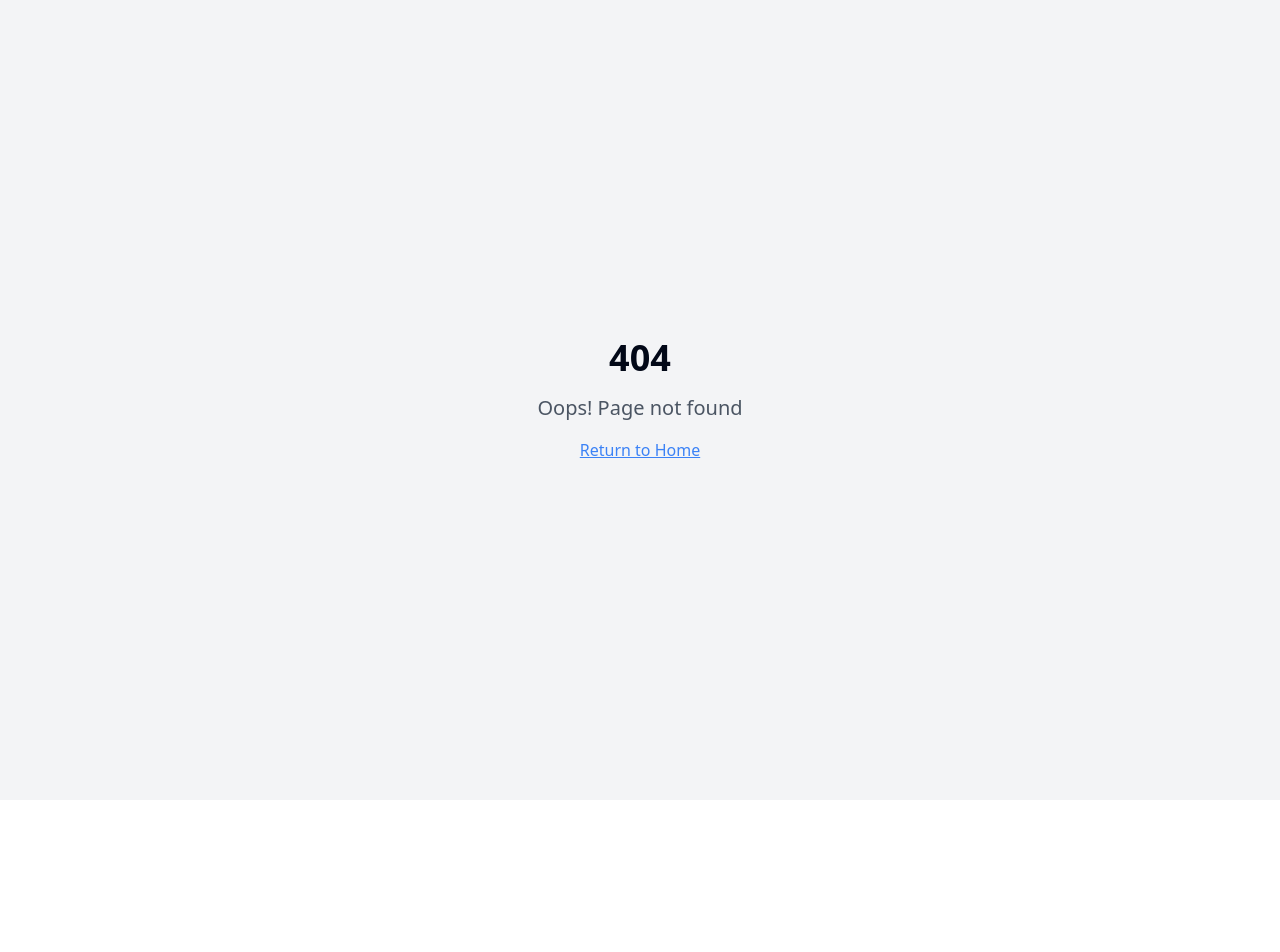
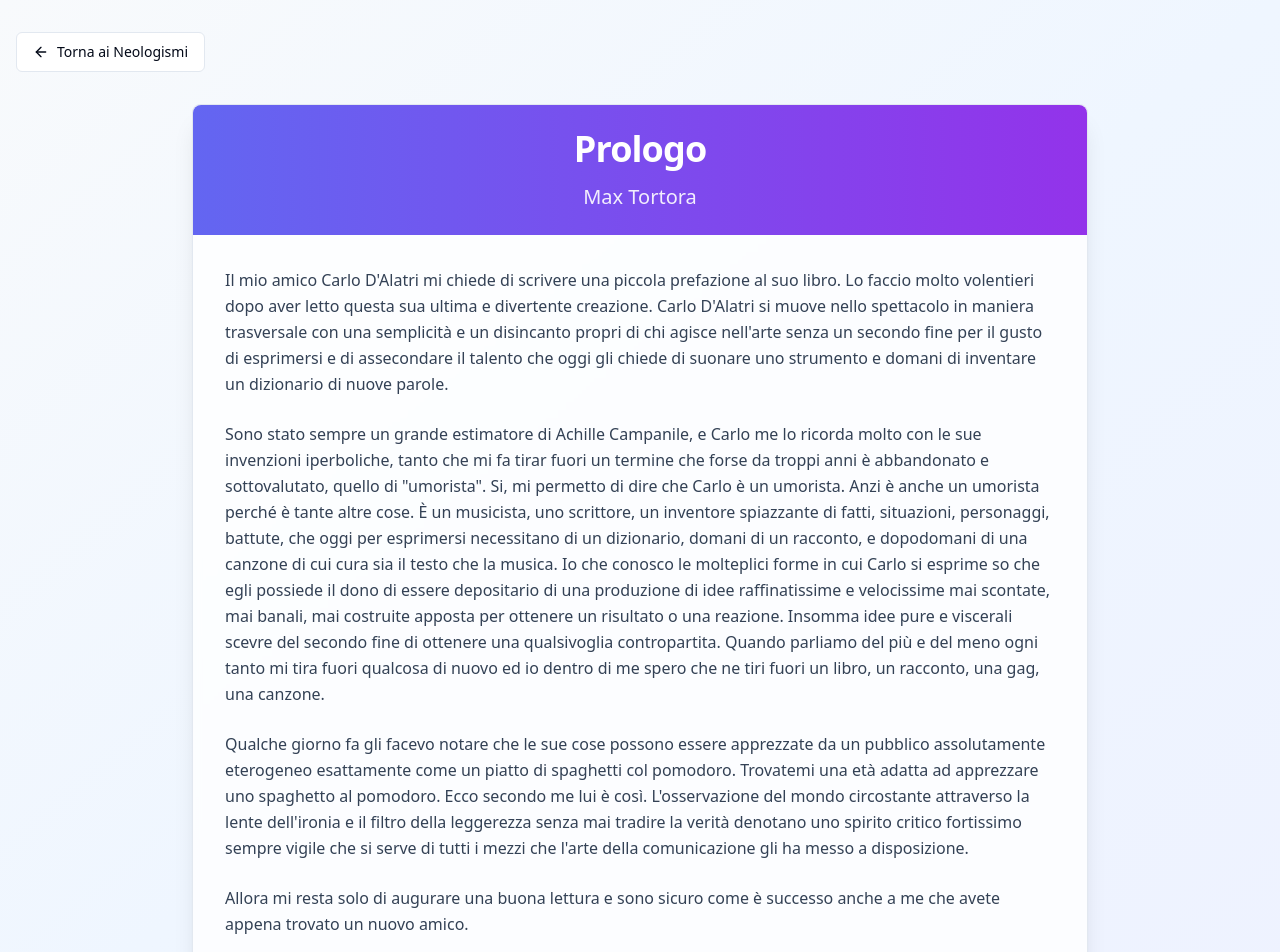
Before and after one commit to VitoTeamInova/neo-word-vault, a React (Vite) app: page /prologo-max-tortora in a window 1280 px wide. Before the commit this address had no page. Shown: the top 952 px of the page. Before the commit the page ends 800 px from the top, so only its background shows below. Built offline with nearby package versions, Linux system fonts and the light colour scheme.

Commit message:
Add new pages and navigation links
Added "Prologo-Max Tortora" and "Tuttologo - Lillo" pages with provided content and added links to them in the header.

```diff
--- a/src/App.tsx
+++ b/src/App.tsx
@@ -1,9 +1,12 @@
+
 import { Toaster } from "@/components/ui/toaster";
 import { Toaster as Sonner } from "@/components/ui/sonner";
 import { TooltipProvider } from "@/components/ui/tooltip";
 import { QueryClient, QueryClientProvider } from "@tanstack/react-query";
 import { BrowserRouter, Routes, Route } from "react-router-dom";
 import Index from "./pages/Index";
+import PrologoMaxTortora from "./pages/PrologoMaxTortora";
+import TuttologoLillo from "./pages/TuttologoLillo";
 import NotFound from "./pages/NotFound";
 
 const queryClient = new QueryClient();
@@ -16,6 +19,8 @@ const App = () => (
       <BrowserRouter>
         <Routes>
           <Route path="/" element={<Index />} />
+          <Route path="/prologo-max-tortora" element={<PrologoMaxTortora />} />
+          <Route path="/tuttologo-lillo" element={<TuttologoLillo />} />
           {/* ADD ALL CUSTOM ROUTES ABOVE THE CATCH-ALL "*" ROUTE */}
           <Route path="*" element={<NotFound />} />
         </Routes>
--- a/src/pages/Index.tsx
+++ b/src/pages/Index.tsx
@@ -1,4 +1,3 @@
-
 import React, { useState, useMemo } from 'react';
 import { Button } from "@/components/ui/button";
 import { Card, CardContent, CardDescription, CardHeader, CardTitle } from "@/components/ui/card";
@@ -8,6 +7,7 @@ import { Select, SelectContent, SelectItem, SelectTrigger, SelectValue } from "@
 import { Dialog, DialogContent, DialogHeader, DialogTitle, DialogTrigger } from "@/components/ui/dialog";
 import { ScrollArea } from "@/components/ui/scroll-area";
 import { Search, Plus } from "lucide-react";
+import { Link } from "react-router-dom";
 import AddNeologismForm from "@/components/AddNeologismForm";
 import NeologismCard from "@/components/NeologismCard";
 import { neologisms as importedNeologisms, getCategories } from "@/data/neologisms";
@@ -87,6 +87,23 @@ const Index = () => {
                 <p className="text-slate-600 text-lg">
                   Una collezione di parole per descrivere l'indescrivibile
                 </p>
+                {/* Navigation Links */}
+                <nav className="mt-4">
+                  <div className="flex gap-6">
+                    <Link
+                      to="/prologo-max-tortora"
+                      className="text-indigo-600 hover:text-indigo-800 hover:underline transition-colors"
+                    >
+                      Prologo - Max Tortora
+                    </Link>
+                    <Link
+                      to="/tuttologo-lillo"
+                      className="text-indigo-600 hover:text-indigo-800 hover:underline transition-colors"
+                    >
+                      Tuttologo - Lillo
+                    </Link>
+                  </div>
+                </nav>
               </div>
               <Dialog open={isDialogOpen} onOpenChange={setIsDialogOpen}>
                 <DialogTrigger asChild>
--- /dev/null
+++ b/src/pages/PrologoMaxTortora.tsx
@@ -0,0 +1,73 @@
+
+import React from 'react';
+import { Link } from 'react-router-dom';
+import { ArrowLeft } from 'lucide-react';
+import { Button } from "@/components/ui/button";
+import { Card, CardContent, CardHeader, CardTitle } from "@/components/ui/card";
+
+const PrologoMaxTortora = () => {
+  return (
+    <div className="min-h-screen bg-gradient-to-br from-slate-50 via-blue-50 to-indigo-50">
+      <div className="container mx-auto px-4 py-8">
+        {/* Back Navigation */}
+        <div className="mb-8">
+          <Link to="/">
+            <Button variant="outline" className="flex items-center gap-2">
+              <ArrowLeft className="w-4 h-4" />
+              Torna ai Neologismi
+            </Button>
+          </Link>
+        </div>
+
+        {/* Main Content */}
+        <Card className="max-w-4xl mx-auto bg-white/80 backdrop-blur-sm shadow-xl">
+          <CardHeader className="text-center bg-gradient-to-r from-indigo-500 to-purple-600 text-white rounded-t-lg">
+            <CardTitle className="text-4xl font-bold mb-2">
+              Prologo
+            </CardTitle>
+            <p className="text-xl opacity-90">Max Tortora</p>
+          </CardHeader>
+          <CardContent className="p-8">
+            <div className="prose prose-lg max-w-none text-slate-700 leading-relaxed">
+              <p className="mb-6">
+                Il mio amico Carlo D'Alatri mi chiede di scrivere una piccola prefazione al suo libro. Lo
+                faccio molto volentieri dopo aver letto questa sua ultima e divertente creazione. Carlo D'Alatri si
+                muove nello spettacolo in maniera trasversale con una semplicità e un disincanto propri di chi
+                agisce nell'arte senza un secondo fine per il gusto di esprimersi e di assecondare il talento che oggi
+                gli chiede di suonare uno strumento e domani di inventare un dizionario di nuove parole.
+              </p>
+
+              <p className="mb-6">
+                Sono stato sempre un grande estimatore di Achille Campanile, e Carlo me lo ricorda molto
+                con le sue invenzioni iperboliche, tanto che mi fa tirar fuori un termine che forse da troppi anni è
+                abbandonato e sottovalutato, quello di "umorista". Si, mi permetto di dire che Carlo è un umorista. Anzi è anche un umorista perché è tante altre cose. È un musicista, uno scrittore, un inventore spiazzante di fatti, situazioni, personaggi, battute, che oggi per esprimersi
+                necessitano di un dizionario, domani di un racconto, e dopodomani di una canzone di cui cura sia il testo che la musica. Io che conosco le molteplici forme in cui Carlo si esprime so che egli possiede il dono di essere depositario di una produzione di idee raffinatissime e velocissime mai scontate, mai banali, mai costruite apposta per ottenere un risultato o una reazione. Insomma idee pure e viscerali scevre del secondo fine di ottenere una qualsivoglia contropartita. Quando
+                parliamo del più e del meno ogni tanto mi tira fuori qualcosa di nuovo ed io dentro di me spero che ne tiri fuori un libro, un racconto, una gag, una canzone.
+              </p>
+
+              <p className="mb-6">
+                Qualche giorno fa gli facevo notare che le sue cose possono essere apprezzate da un pubblico
+                assolutamente eterogeneo esattamente come un piatto di spaghetti col pomodoro. Trovatemi una
+                età adatta ad apprezzare uno spaghetto al pomodoro. Ecco secondo me lui è così.
+                L'osservazione del mondo circostante attraverso la lente dell'ironia e il filtro della leggerezza
+                senza mai tradire la verità denotano uno spirito critico fortissimo sempre vigile che si serve di tutti
+                i mezzi che l'arte della comunicazione gli ha messo a disposizione.
+              </p>
+
+              <p className="mb-0 font-medium">
+                Allora mi resta solo di augurare una buona lettura e sono sicuro come è successo anche a me
+                che avete appena trovato un nuovo amico.
+              </p>
+
+              <p className="text-right mt-8 text-xl font-bold text-indigo-600">
+                Max Tortora
+              </p>
+            </div>
+          </CardContent>
+        </Card>
+      </div>
+    </div>
+  );
+};
+
+export default PrologoMaxTortora;
--- /dev/null
+++ b/src/pages/TuttologoLillo.tsx
@@ -0,0 +1,67 @@
+
+import React from 'react';
+import { Link } from 'react-router-dom';
+import { ArrowLeft } from 'lucide-react';
+import { Button } from "@/components/ui/button";
+import { Card, CardContent, CardHeader, CardTitle } from "@/components/ui/card";
+
+const TuttologoLillo = () => {
+  return (
+    <div className="min-h-screen bg-gradient-to-br from-slate-50 via-blue-50 to-indigo-50">
+      <div className="container mx-auto px-4 py-8">
+        {/* Back Navigation */}
+        <div className="mb-8">
+          <Link to="/">
+            <Button variant="outline" className="flex items-center gap-2">
+              <ArrowLeft className="w-4 h-4" />
+              Torna ai Neologismi
+            </Button>
+          </Link>
+        </div>
+
+        {/* Main Content */}
+        <Card className="max-w-4xl mx-auto bg-white/80 backdrop-blur-sm shadow-xl">
+          <CardHeader className="text-center bg-gradient-to-r from-indigo-500 to-purple-600 text-white rounded-t-lg">
+            <CardTitle className="text-4xl font-bold mb-2">
+              Tuttologo
+            </CardTitle>
+            <p className="text-xl opacity-90">Lillo</p>
+          </CardHeader>
+          <CardContent className="p-8">
+            <div className="prose prose-lg max-w-none text-slate-700 leading-relaxed">
+              <p className="mb-6">
+                Greg ed io conosciamo Carlo dalla metà degli anni 90, ovvero da quando suonavamo come
+                "Latte e i suoi derivati" all'Acquofono, il suo locale di Fiumicino che rifletteva perfettamente la
+                sua personalità, ovvero: amabilmente fuori di testa.
+              </p>
+
+              <p className="mb-6">
+                Carlo ha un talento assoluto per il "demenziale", una corrente umoristica che con
+                Greg abbiamo qua e là frequentato ma che in Carlo raggiunge delle vette molto alte.
+              </p>
+
+              <p className="mb-6">
+                Nelle serate all'Acquofono poteva succedere di tutto: dal lancio degli ortaggi alla band di
+                Carlo, che lui stesso metteva a disposizione, alle assurde rivisitazioni musicali di generi o artisti
+                famosi (Carlo è anche un superbo pianista). Insomma, un locale dove ci trovavamo a nostro
+                agio e dove abbiamo passato delle serate indimenticabili.
+              </p>
+
+              <p className="mb-0">
+                Quando abbiamo creato, ormai moltissimi anni fa, la nostra trasmissione radiofonica "610"
+                non potevamo non ricordarci della creatività demenziale e surreale di Carlo D'Alatri che
+                ormai è una colonna portante del nostro programma.
+              </p>
+
+              <p className="text-right mt-8 text-xl font-bold text-indigo-600">
+                Lillo
+              </p>
+            </div>
+          </CardContent>
+        </Card>
+      </div>
+    </div>
+  );
+};
+
+export default TuttologoLillo;
```
